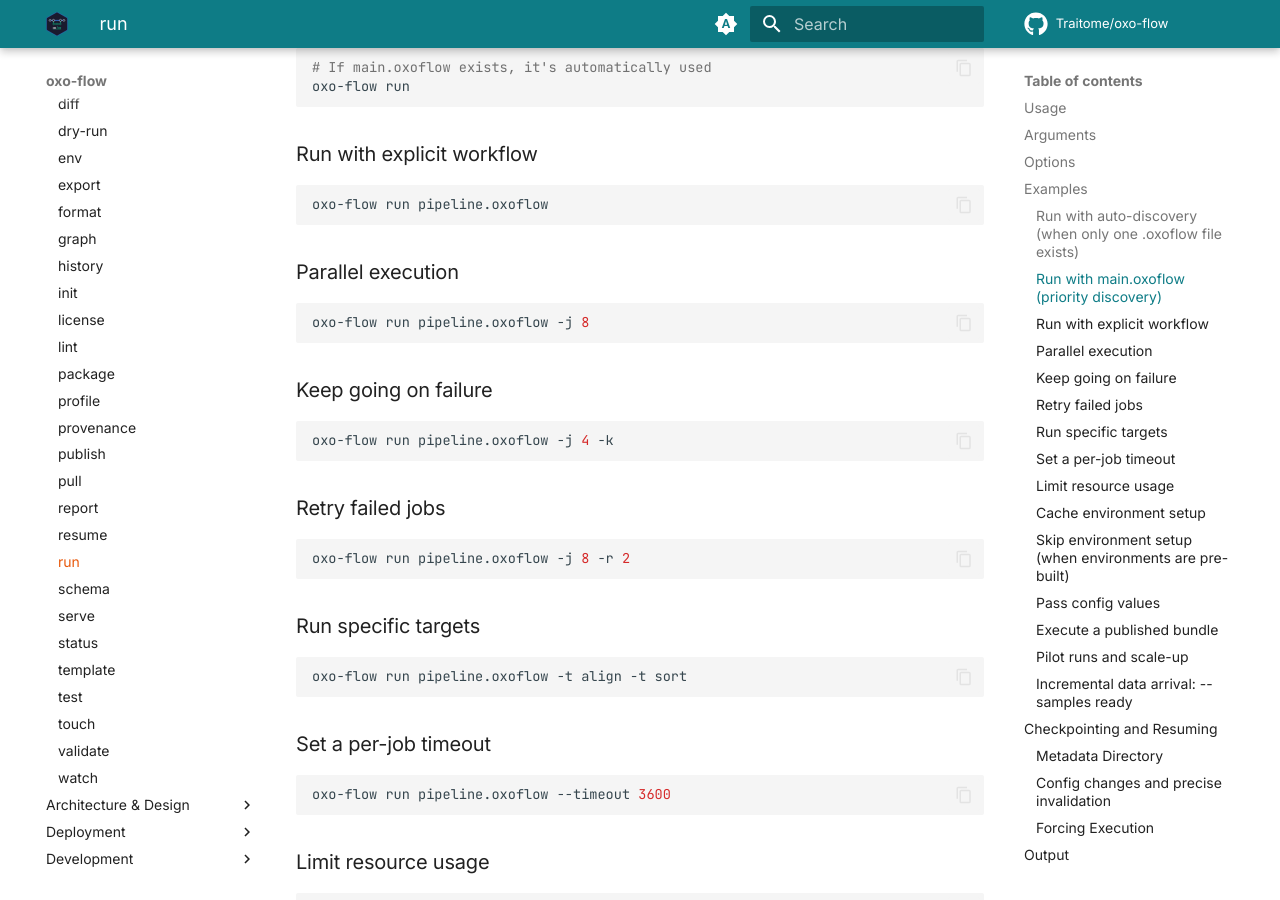
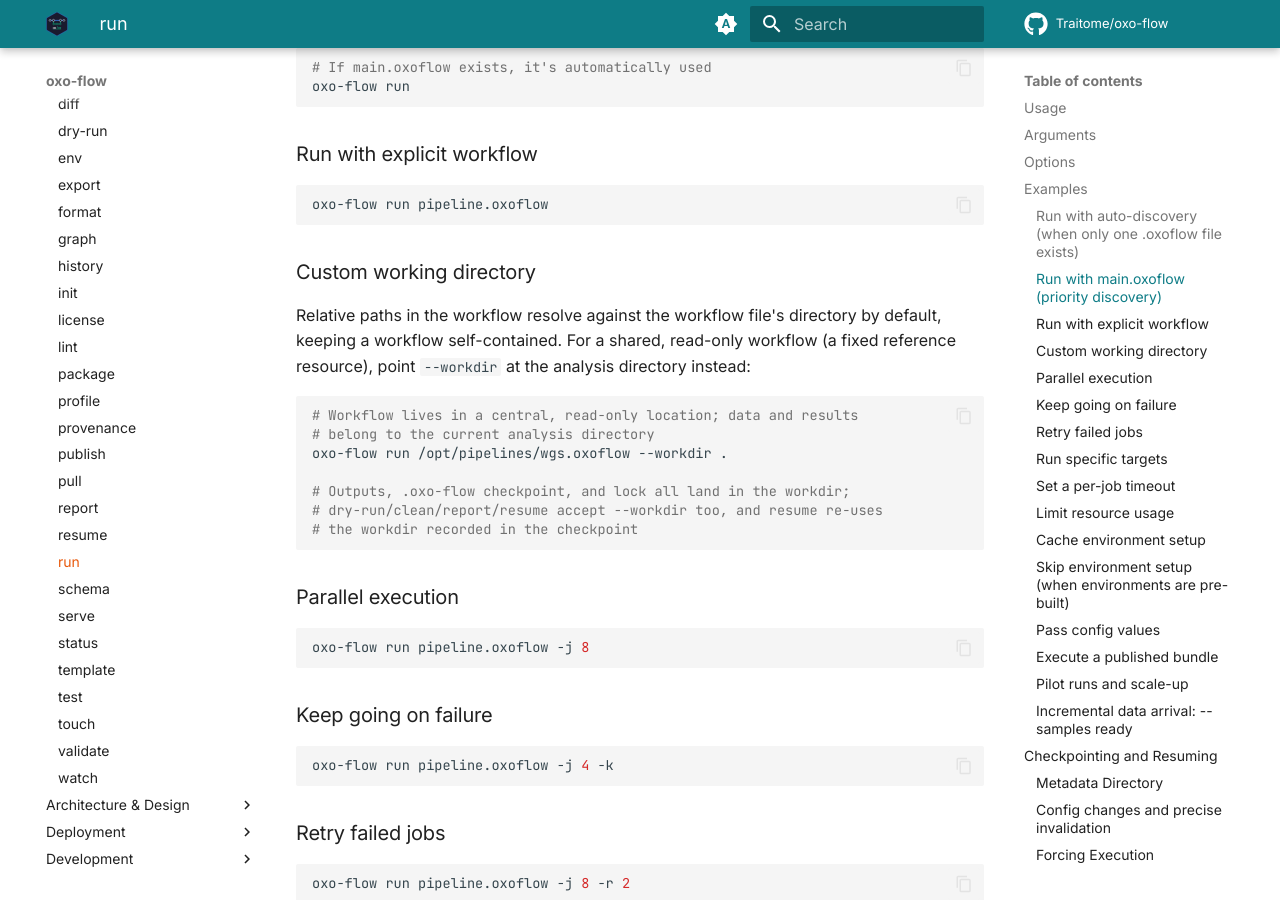
Before and after one commit to Traitome/oxo-flow, an MkDocs documentation site: the page built from docs/guide/src/commands/run.md, in a window 1280 px wide and 900 px high, scrolled down 2703 px. Built offline with MkDocs 1.6.1 and Material for MkDocs 9.7.7, drawn with Linux system fonts in a browser that asks for light colours; comment, search, counter and statistics services are not loaded.

Commit message:
docs: finish #68/#70 doc sweep — validate path base, clean lock guard, run --workdir scenario

````diff
--- a/docs/guide/src/commands/run.md
+++ b/docs/guide/src/commands/run.md
@@ -71,6 +71,23 @@ oxo-flow run
 
 ```bash
 oxo-flow run pipeline.oxoflow
+```
+
+### Custom working directory
+
+Relative paths in the workflow resolve against the workflow file's
+directory by default, keeping a workflow self-contained. For a shared,
+read-only workflow (a fixed reference resource), point `--workdir` at the
+analysis directory instead:
+
+```bash
+# Workflow lives in a central, read-only location; data and results
+# belong to the current analysis directory
+oxo-flow run /opt/pipelines/wgs.oxoflow --workdir .
+
+# Outputs, .oxo-flow checkpoint, and lock all land in the workdir;
+# dry-run/clean/report/resume accept --workdir too, and resume re-uses
+# the workdir recorded in the checkpoint
 ```
 
 ### Parallel execution
````
Also changed, not shown: docs/guide/src/commands/clean.md (+3 -0 lines), docs/guide/src/commands/validate.md (+1 -0 lines).
